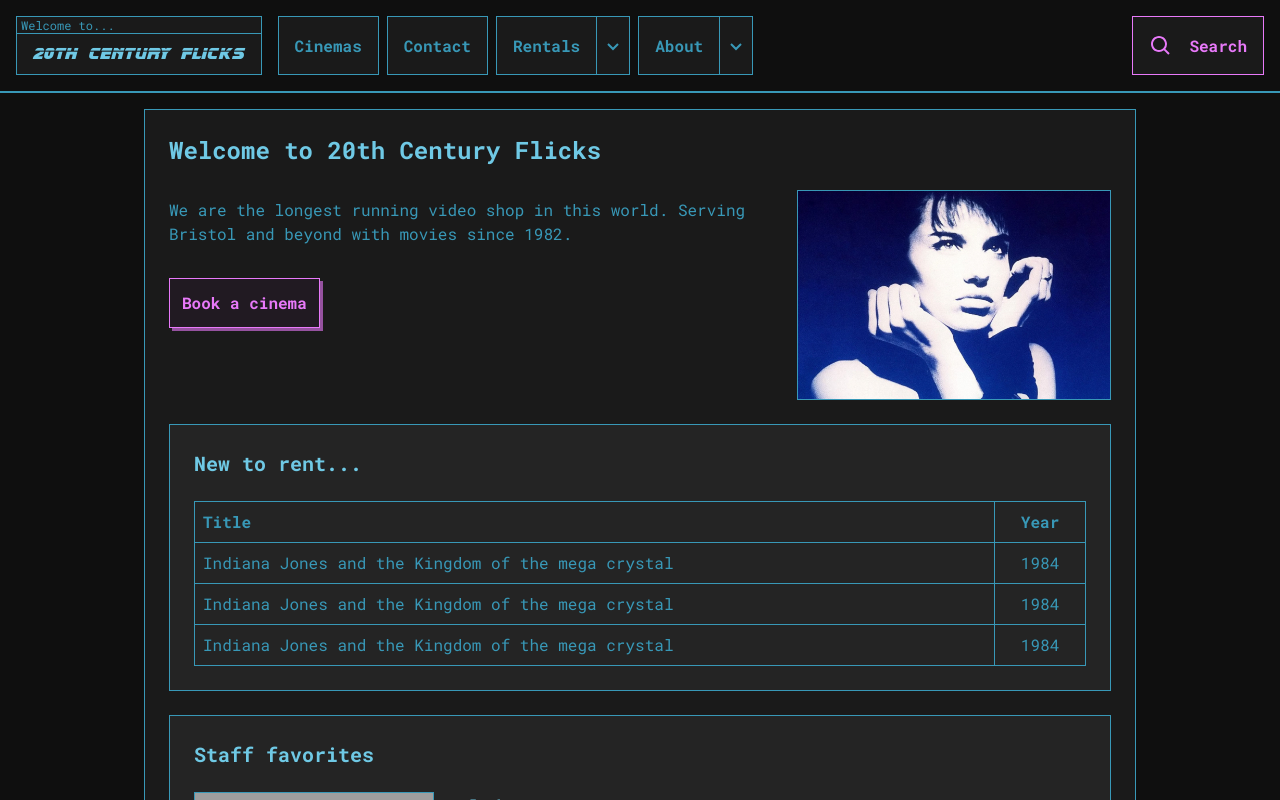
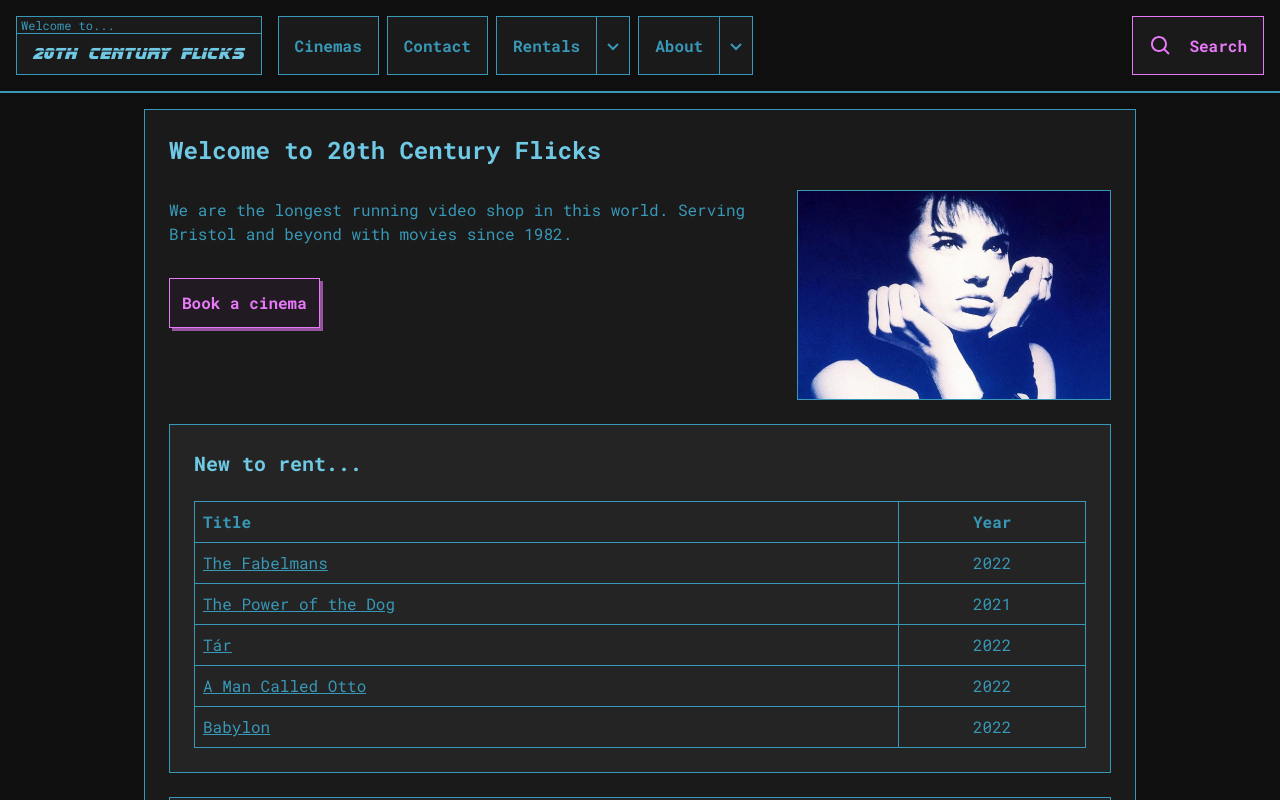
Before and after one commit to alec-hamilton/flicks-frontend, a Next.js app: page / in a window 1280 px wide. Shown: the top 800 px of the page. Built offline with nearby package versions, Linux system fonts and the light colour scheme; grey boxes are pictures that could not be loaded.

Commit message:
Feature/new to rent improvements (#26)
* feat: replaced dupes with up to date movies

* feat: added links to staff faves

```diff
--- a/app/components/NewToRent.tsx
+++ b/app/components/NewToRent.tsx
@@ -1,3 +1,33 @@
+import Link from "next/link";
+
+const newMovies = [
+  {
+    id: "tt14208870",
+    title: "The Fabelmans",
+    year: "2022",
+  },
+  {
+    id: "tt10293406",
+    title: "The Power of the Dog",
+    year: "2021",
+  },
+  {
+    id: "tt14444726",
+    title: "Tár",
+    year: "2022",
+  },
+  {
+    id: "tt7405458",
+    title: "A Man Called Otto",
+    year: "2022",
+  },
+  {
+    id: "tt10640346",
+    title: "Babylon",
+    year: "2022",
+  },
+];
+
 const NewToRent = () => {
   return (
     <section className="p-4 md:p-6 my-4 md:my-6 border border-primary bg-black2">
@@ -10,24 +40,18 @@ const NewToRent = () => {
           </tr>
         </thead>
         <tbody>
-          <tr className="border-b border-primary">
-            <td className="p-2 border-r border-primary">
-              Indiana Jones and the Kingdom of the mega crystal
-            </td>
-            <td className="p-2 text-center">1984</td>
-          </tr>
-          <tr className="border-b border-primary">
-            <td className="p-2 border-r border-primary">
-              Indiana Jones and the Kingdom of the mega crystal
-            </td>
-            <td className="p-2 text-center">1984</td>
-          </tr>
-          <tr className="border-b border-primary">
-            <td className="p-2 border-r border-primary">
-              Indiana Jones and the Kingdom of the mega crystal
-            </td>
-            <td className="p-2 text-center">1984</td>
-          </tr>
+          {newMovies.map(({ id, title, year }) => {
+            return (
+              <tr key={id} className="border-b border-primary">
+                <td className="p-2 border-r border-primary">
+                  <Link href={`/movie/${id}`} className="underline">
+                    {title}
+                  </Link>
+                </td>
+                <td className="p-2 text-center">{year}</td>
+              </tr>
+            );
+          })}
         </tbody>
       </table>
     </section>
--- a/app/components/StaffFavorites.tsx
+++ b/app/components/StaffFavorites.tsx
@@ -1,4 +1,5 @@
 import Image from "next/image";
+import Link from "next/link";
 
 const StaffFavorites = () => {
   return (
@@ -6,15 +7,19 @@ const StaffFavorites = () => {
       <h2 className="pb-4 md:pb-6">Staff favorites</h2>
       <div className="flex flex-col gap-4 sm:gap-6 sm:flex-row">
         <div className="relative w-full min-w-[15rem] aspect-[100/149] self-start">
+          <Link href="/movie/tt0083658">
             <Image
               src="https://m.media-amazon.com/images/M/MV5BNzQzMzJhZTEtOWM4NS00MTdhLTg0YjgtMjM4MDRkZjUwZDBlXkEyXkFqcGdeQXVyNjU0OTQ0OTY@._V1_SX300.jpg"
               alt="blade runner movie poster"
               fill
               className="border border-primary"
             />
+          </Link>
         </div>
         <div className="flex flex-col gap-2 sm:gap-4">
-          <h3>Blade runner</h3>
+          <Link href="/movie/tt0083658">
+            <h3 className="underline">Blade runner</h3>
+          </Link>
           <p>
             A blade runner must pursue and terminate four replicants who stole a
             ship in space and have returned to Earth to find their creator. A
```
Lines whose indentation alone changed are shown as unchanged.
